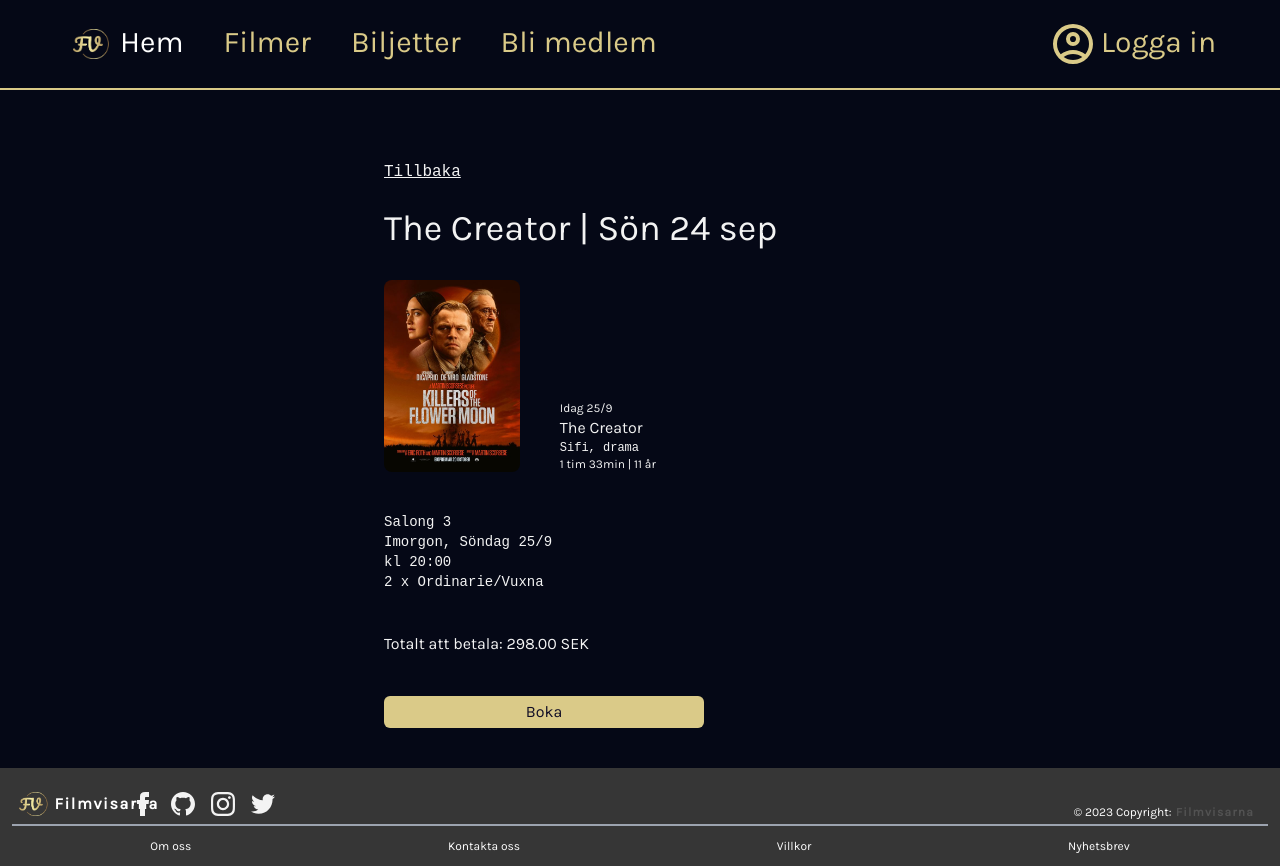
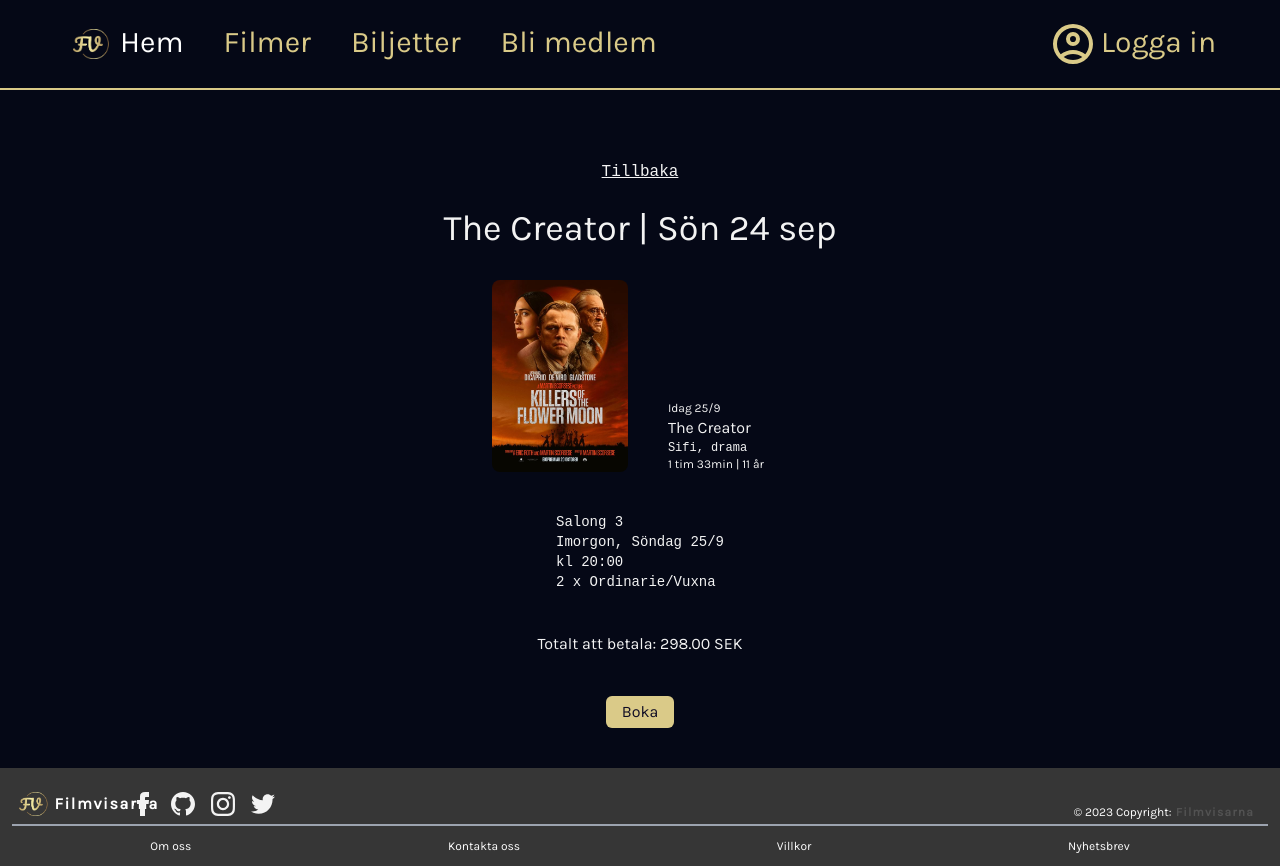
Before and after one commit to jacke99/Projektarbete-Filmvisarna, a React (Vite) app in the folder client/: page /movies in a window 1280 px wide. Built offline with nearby package versions, Linux system fonts and the light colour scheme; a web font is replaced by a local one.

Commit message:
cleaning up copies

```diff
--- a/client/src/components/BookingPartTwo.jsx
+++ b/client/src/components/BookingPartTwo.jsx
@@ -3,9 +3,11 @@ import { NavLink } from "react-router-dom";
 import { styles } from "../styles";
 
 
+
 export default function BookingPartTwo(){
     return(
-        <div className="lg:px-96 mt-40 px-6 flex flex-col">
+        <>
+        <div className="lg:px-96 mt-40 px-6 flex flex-col md:items-center">
              <NavLink to="/booking" className="text-white-100 font-inconsolata underline mb-6"> Tillbaka</NavLink>
             <h1 className="text-white-100 text-xl mb-8 lg:text-4xl">The Creator | Sön 24 sep</h1>
 
@@ -23,6 +25,7 @@ export default function BookingPartTwo(){
       </div>
 
     </div>
+
     <div className="text-white-100 text-sm mb-10">
     <h2 className="font-inconsolata">Salong 3</h2>
     <p className="font-inconsolata">Imorgon, Söndag 25/9</p>
@@ -34,8 +37,11 @@ export default function BookingPartTwo(){
         <p>Totalt att betala: 298.00 SEK</p>
     </div>
     <button className={`${styles.buttonStyle} mb-10 md:max-w-xs lg:`}>Boka</button>
+    </div>
 
-    </div>
+
+
+    </>
     )
 }
 
```
